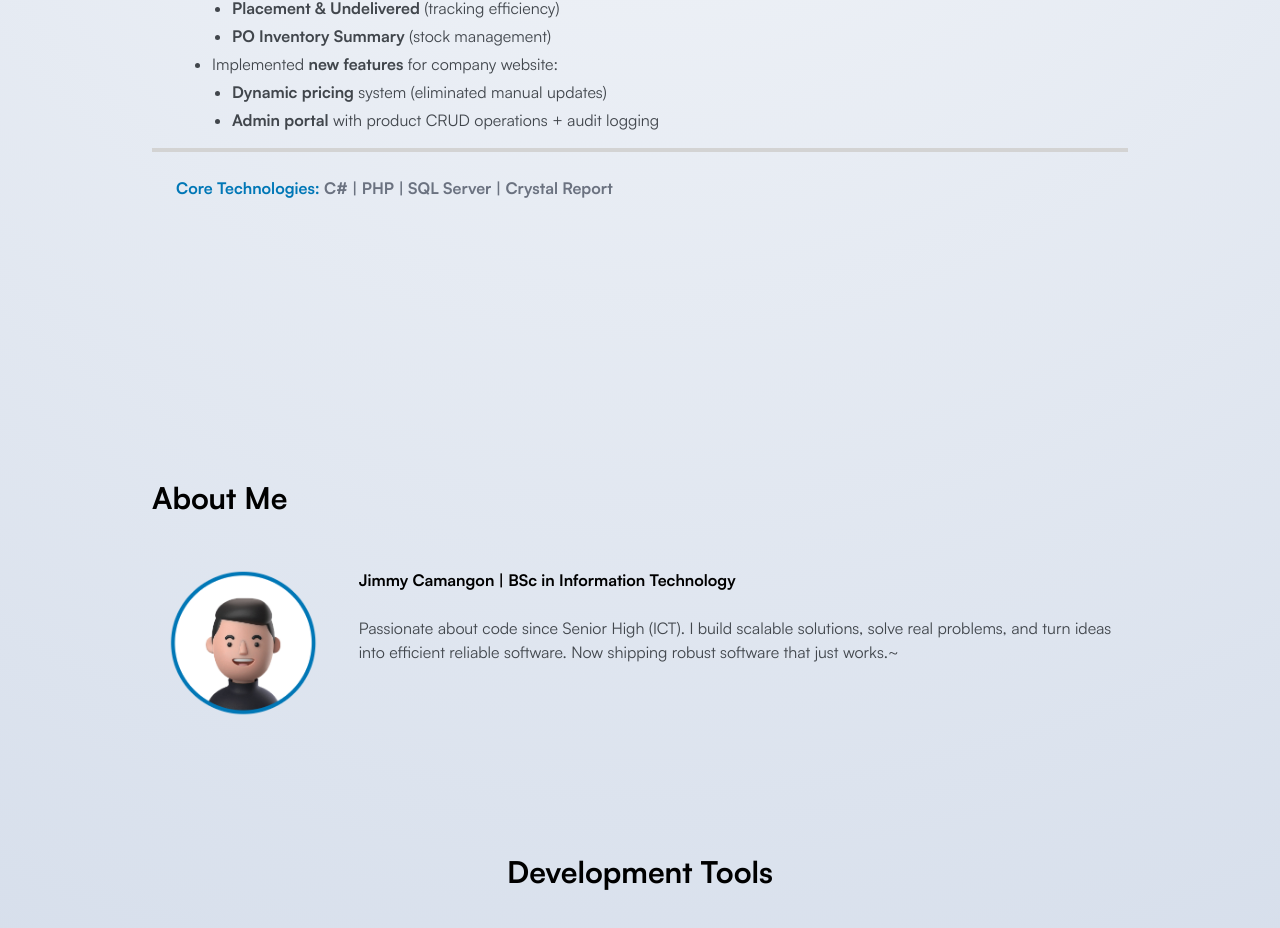
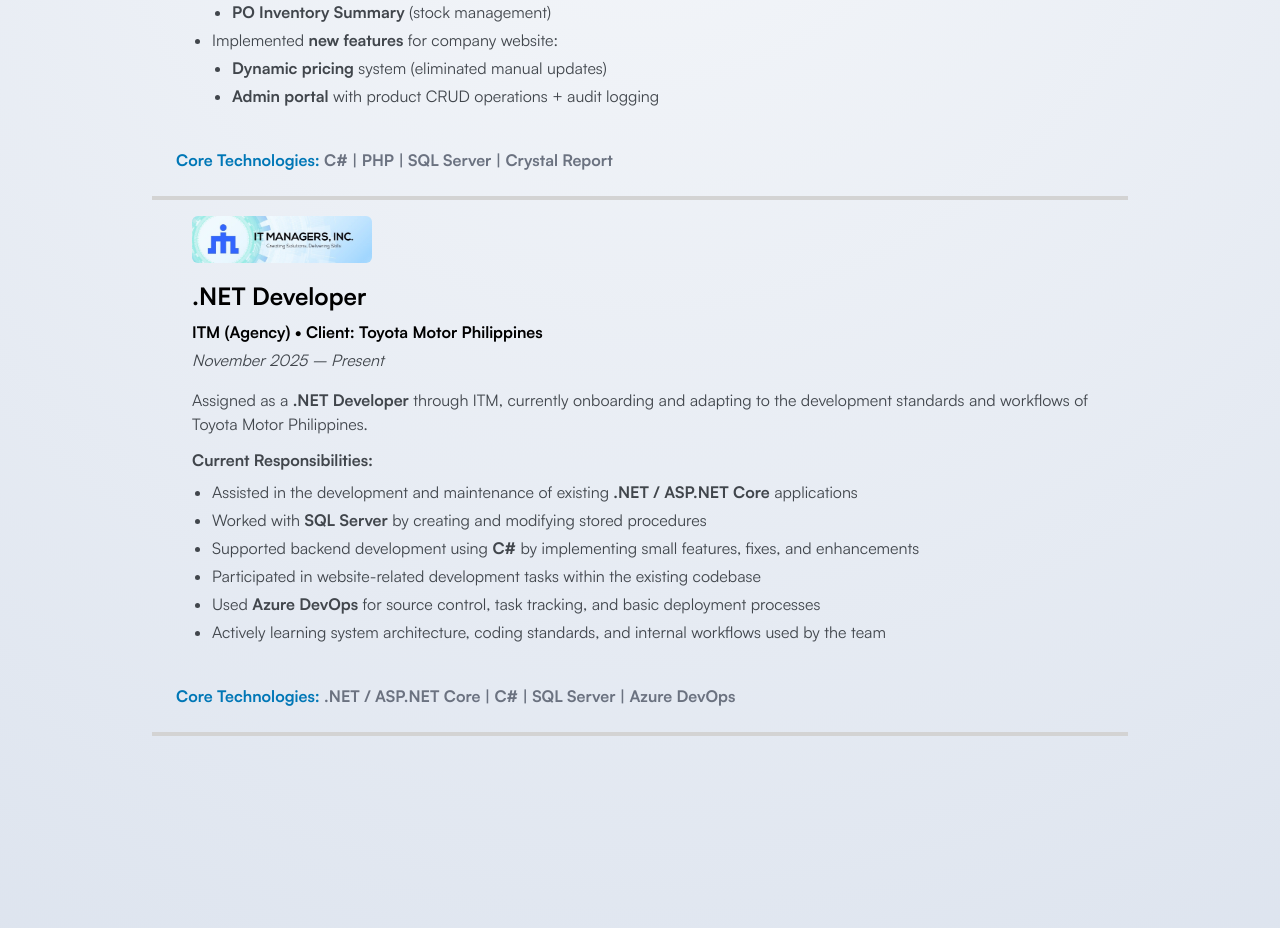
Before and after one commit to jimmycamangon/j-c-portfolio, a Next.js app: page / in a window 1280 px wide. Shown: the part 3071-3999 px from the top of the page. Built offline with nearby package versions, Linux system fonts and the light colour scheme.

Commit message:
New work experience added

```diff
--- a/app/components/ExperienceSection.tsx
+++ b/app/components/ExperienceSection.tsx
@@ -1,6 +1,7 @@
 import React, { useRef } from "react";
 import Image from "next/image";
 import AMSPEC from "../../public/logo-amspec.jpg";
+import ITM from "../../public/logo-itm.jpeg";
 import { motion, useInView } from "framer-motion";
 
 const ExperienceSection = () => {
@@ -43,9 +44,8 @@ const ExperienceSection = () => {
                 Amalgamated Specialties Corporation (AMSPEC) • Muntinlupa, Metro
                 Manila
               </span>
-              <br />
               <span className="font-normal italic text-description-light dark:text-description-dark">
-                September 2023 to November 2025 (2 years)
+                September 2023 to October 2025 (2 years)
               </span>
               <br />
               <ul className="space-y-2 text-description-light dark:text-description-dark">
@@ -102,7 +102,7 @@ const ExperienceSection = () => {
             </div>
           </div>
         </div>
-        <div className="border-2 text-widthGray"></div>
+
 
         {/* End */}
         <h1 className="pt-10 font-bold text-1xl text-primaryColor dark:text-secondaryColor md:p-6 p-8">
@@ -111,6 +111,92 @@ const ExperienceSection = () => {
             C# | PHP | SQL Server | Crystal Report
           </span>
         </h1>
+
+        <div className="border-2 text-widthGray"></div>
+
+
+
+
+          <div className="w-full py-4">
+            <div className="flex space-y-10 justify-center align-top md:space-x-10 md:flex-row md:text-left relative">
+
+              {/* Company Logo */}
+              <div className="absolute left-10 top-0 flex justify-center items-center dark:bg-darkTheme rounded-md">
+                <Image
+                  src={ITM}
+                  alt="ITM Logo"
+                  width={180}
+                  height={50}
+                  className="rounded-md"
+                />
+              </div>
+
+              {/* Content */}
+              <div className="text-left md:w-full pt-4 flex flex-col">
+
+                <div className="text-gray-900 dark:text-white font-bold text-2xl py-2">
+                  .NET Developer
+                </div>
+
+                <span className="font-bold text-gray-900 dark:text-white">
+                  ITM (Agency) • Client: Toyota Motor Philippines
+                </span>
+
+                <span className="font-normal italic text-description-light dark:text-description-dark mt-1">
+                  November 2025 – Present
+                </span>
+
+                <ul className="mt-4 space-y-3 text-description-light dark:text-description-dark">
+
+                  <li>
+                    Assigned as a <b>.NET Developer</b> through ITM, currently
+                    onboarding and adapting to the development standards and workflows of
+                    Toyota Motor Philippines.
+                  </li>
+
+                  <li>
+                    <b className="text-gray-900 dark:text-white">Current Responsibilities:</b>
+                    <ul className="ml-5 mt-2 space-y-1 list-disc">
+                      <li>
+                        Assisted in the development and maintenance of existing
+                        <b> .NET / ASP.NET Core</b> applications
+                      </li>
+                      <li>
+                        Worked with <b>SQL Server</b> by creating and modifying stored procedures
+                      </li>
+                      <li>
+                        Supported backend development using <b>C#</b> by implementing small
+                        features, fixes, and enhancements
+                      </li>
+                      <li>
+                        Participated in website-related development tasks within the existing
+                        codebase
+                      </li>
+                      <li>
+                        Used <b>Azure DevOps</b> for source control, task tracking, and basic
+                        deployment processes
+                      </li>
+                      <li>
+                        Actively learning system architecture, coding standards, and internal
+                        workflows used by the team
+                      </li>
+                    </ul>
+                  </li>
+                </ul>
+
+              </div>
+            </div>
+          </div>
+
+
+        {/* End */}
+        <h1 className="pt-10 font-bold text-1xl text-primaryColor dark:text-secondaryColor md:p-6 p-8">
+          Core Technologies:{" "}
+          <span className="text-grayColor font-semibold dark:text-whiteColor">
+            .NET / ASP.NET Core | C# | SQL Server | Azure DevOps
+          </span>
+        </h1>
+        <div className="border-2 text-widthGray"></div>
       </div>
     </motion.section>
   );
```
Also changed, not shown: public/logo-itm.jpeg (added).
